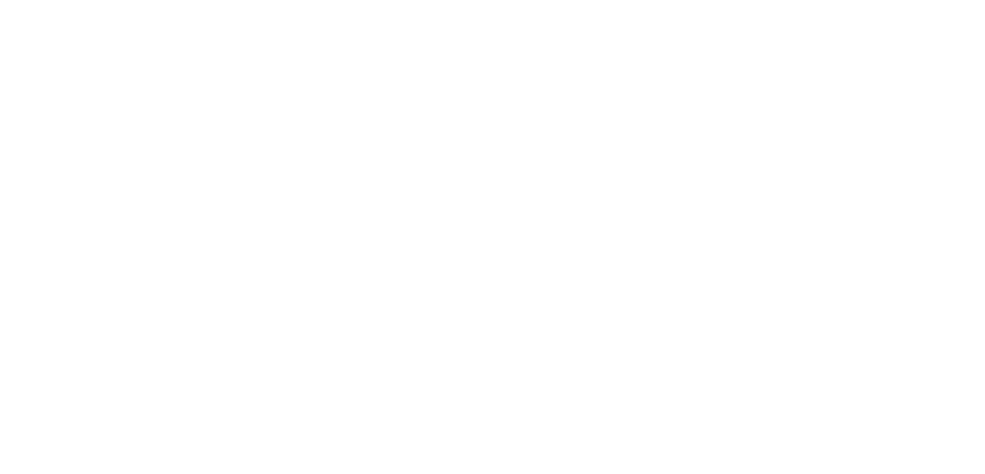
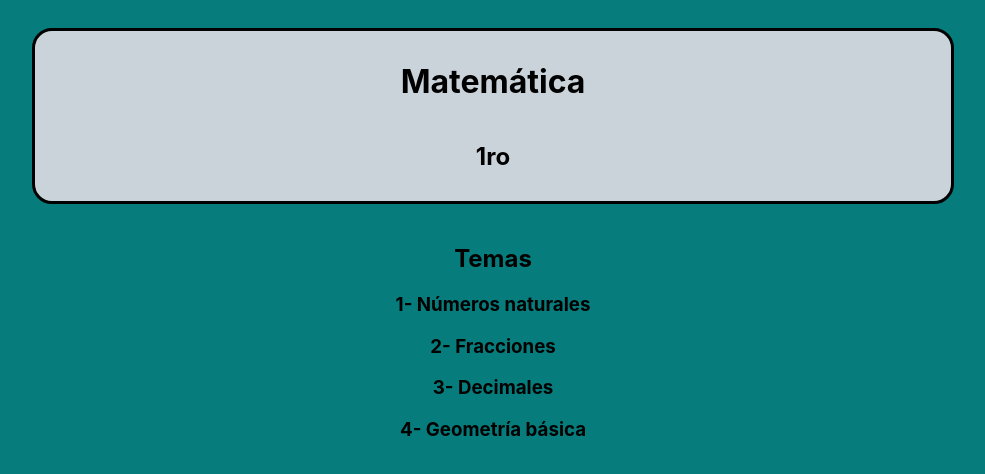
Before and after one commit to jjpicante/PF-Henry-Plataforma-Educativa, a React (Create React App) app in the folder Front/: page /Aulas/materia/1 in a window 1280 px wide. Shown: the top 474 px of the page, without its empty margins (147-1132 px from the left). Built offline with nearby package versions, Linux system fonts and the light colour scheme.

Commit message:
Ahora si renderiza detail(css básico)

```diff
--- /dev/null
+++ b/Front/src/Components/Detail/Detail.module.css
@@ -0,0 +1,28 @@
+.fondo {
+    background-color: rgb(6, 124, 124);
+    width: 100%;
+    height: 100%;
+    position: absolute;
+  }
+
+    .topDiv {
+        display: flex;
+        justify-content: center;
+        align-items: center;
+        flex-direction: column;
+        padding-top: 1vh;
+      }
+
+  .materia{
+    background-color: rgb(203, 211, 218) ;
+    display:flex;
+    border: solid black;
+    border-radius: 20px;
+    width: 70%;
+    height: 150px;
+    flex-direction: column;
+    margin: 20px;
+    align-items: center;
+    justify-content: center;
+    padding: 10px;
+    }
--- a/Front/src/Components/Detail/detail.jsx
+++ b/Front/src/Components/Detail/detail.jsx
@@ -2,6 +2,7 @@
 import { useSelector, useDispatch } from "react-redux";
 import { useEffect } from "react";
 import { getMateriasById, cleanDetail } from "../../Redux/actions";
+import style from "./Detail.module.css"
 
 export default function Detail() {
   const dispatch = useDispatch();
@@ -11,10 +12,28 @@
   useEffect(() => {
     dispatch(getMateriasById(id));
     return () => {
-    dispatch(cleanDetail());
-        };
+      dispatch(cleanDetail());
+    };
   }, [dispatch, id]);
 
-console.log(materiaById)
-
+  return (
+    <div className={style.fondo}>
+      {materiaById[0] ? (
+        <div className={style.topDiv}>
+          <div className={style.materia}>
+            <h1>{materiaById[0].nombre}</h1>
+            <h2>{materiaById[0].año}</h2>
+          </div>
+          <div>
+            <h2>Temas</h2>
+            {materiaById[0].temas?.map((e, i) => {
+              return <h3 key={i}>{i+1}- {e}</h3>;
+            })}
+          </div>
+        </div>
+      ) : (
+        <p>Cargando...</p>
+      )}
+    </div>
+  );
 }
```
